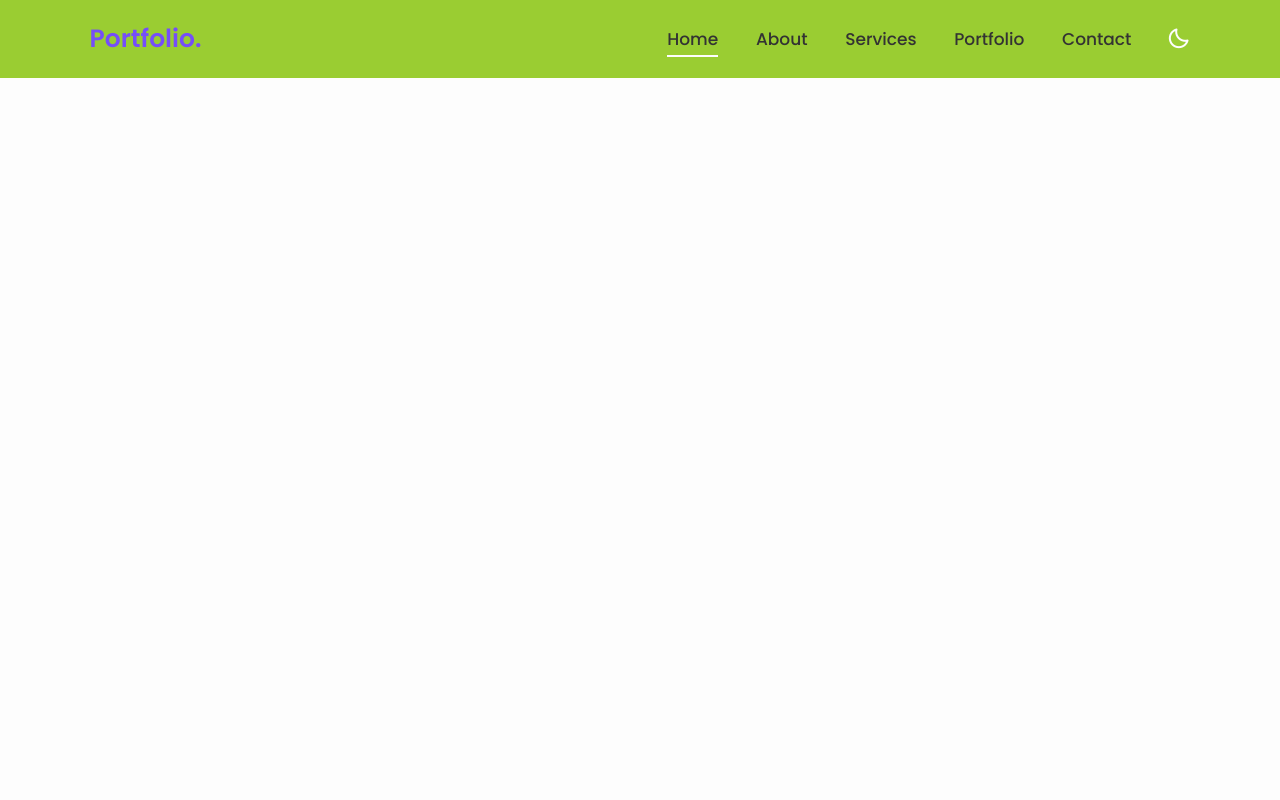
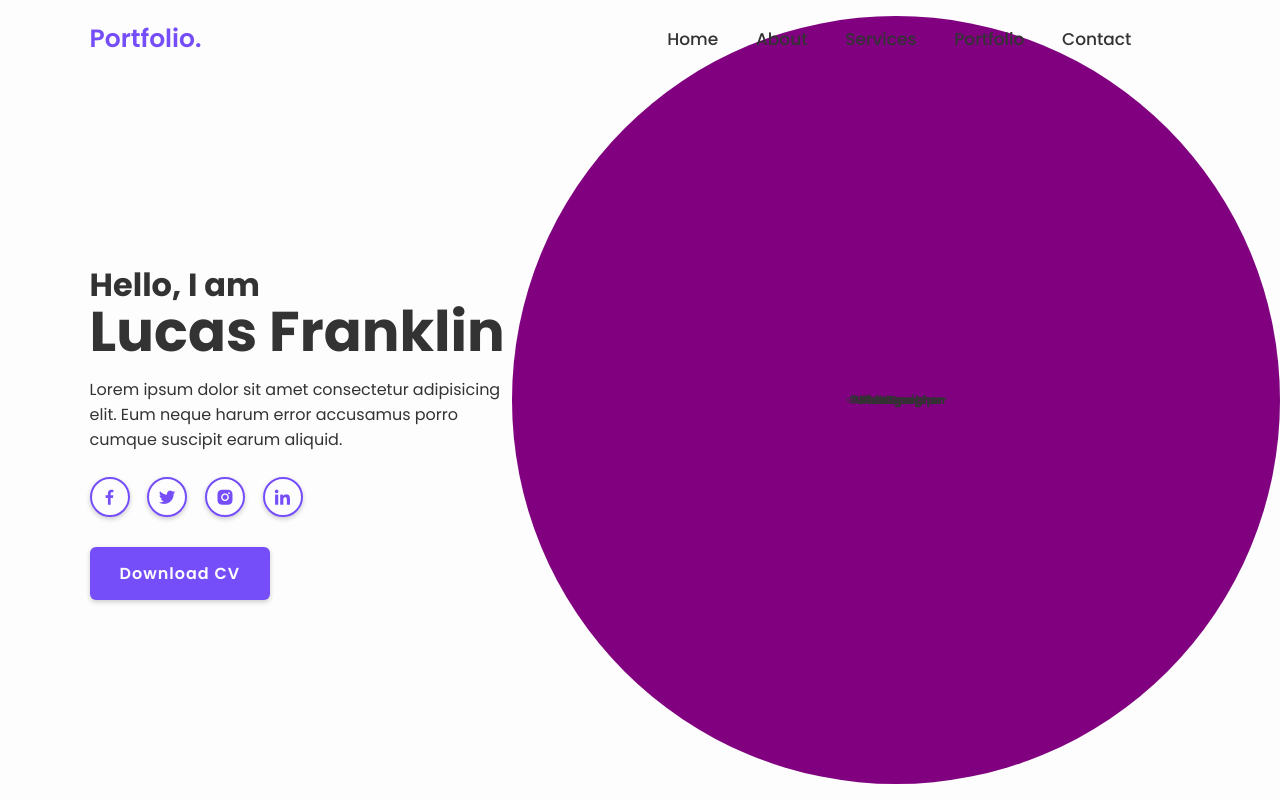
Before and after one commit to Meysa0356/Meysa0356, a PHP site: page / in a window 1280 px wide. Run offline with PHP 8.4, Linux system fonts and the light colour scheme.

Commit message:
Perubahan 5

```diff
--- a/css/style.css
+++ b/css/style.css
@@ -35,7 +35,7 @@
     left: 0;
     width: 100%;
     padding: 2rem 7%;
-    background: yellowgreen;
+    background: transparent;
     display: flex;
     align-items: center;
     z-index: 100;
@@ -72,3 +72,106 @@
     color: var(--white-color);
     cursor: pointer;
 }
+
+section{
+     min-height: 100vh;
+     padding: 10rem 7% 2rem;
+}
+
+.home{
+    display: flex;
+    align-items: center;
+}
+
+.home .home-content{
+    max-width: 44rem;
+}
+
+.home-content h3{
+    font-size: 3.2rem;
+    font-weight: 700;
+    line-height: .3;
+
+}
+
+.home-content h1{
+    font-size: 5.6rem;
+    font-weight: 700;
+    margin-bottom: .3rem;
+}
+
+.home-content p{
+    font-size: 1.6rem;
+}
+
+.home-content .social-media a{
+    display: inline-flex;
+    justify-content: center;
+    align-items: center;
+    width: 4rem;
+    height: 4rem;
+    background: transparent;
+    border: .2rem solid var(--main-color);
+    border-radius: 50%;
+    box-shadow: 0 .2rem .5rem var(--shadow-color);
+    font-size: 2rem;
+    color: var(--main-color);
+    margin: 2.5rem 1.5rem 3rem 0;
+    transition: .5s ease;
+}
+
+.home-content .social-media a:hover{
+    background: var(--main-color);
+    color: var(--white-color)
+}
+
+.btn{
+    display: inline-block;
+    padding: 1.2rem 2.8rem;
+    background: var(--main-color);
+    border-radius: .6rem;
+    box-shadow: 0 .2rem .5rem var(--shadow-color);
+    font-size: 1.6rem;
+    color: var(--white-color);
+    letter-spacing: .1rem;
+    font-weight: 600;
+    border: .2rem solid transparent;
+    transition: .5s ease;
+}
+
+
+.btn:hover{
+    background: transparent;
+    color: var(--main-color);
+    border-color: var(--main-color);
+}
+
+.home .profession-container{
+    position: absolute;
+    top: 50%;
+    right: 0;
+    transform: translateY(-50%);
+    width: 768px;
+    height: 768px;
+    overflow: hidden;
+    pointer-events: none;
+}
+
+.home .profession-container .profession-box{
+    position: absolute;
+    top: 0;
+    right: 0;
+    width: 768px;
+    height: 768px;
+    background: purple;
+    border-radius: 50%;
+    display: flex;
+    justify-content: center;
+    align-items: center;
+}
+
+.home .profession-box .profession{
+    position: absolute;
+    display: flex;
+    align-items: center;
+}
--- a/index.html
+++ b/index.html
@@ -6,11 +6,13 @@
     <title>Meysa</title>
   </head>
 
+  <!-- box icons -->
+  <link
+    href="https://unpkg.com/boxicons@2.1.4/css/boxicons.min.css"
+    rel="stylesheet"
+  />
 
-  <!-- box icons -->
-  <link href='https://unpkg.com/boxicons@2.1.4/css/boxicons.min.css' rel='stylesheet'>
-
-  <link rel="stylesheet" href="css/style.css">
+  <link rel="stylesheet" href="css/style.css" />
   <body>
     <!-- header design -->
     <header class="header">
@@ -28,7 +30,46 @@
     </header>
 
     <!-- home section design -->
-    <section class="home" id="home"></section>
+    <section class="home" id="home">
+      <div class="home-content">
+        <h3>Hello, I am</h3>
+        <h1>Lucas Franklin</h1>
+        <p>
+          Lorem ipsum dolor sit amet consectetur adipisicing elit. Eum neque
+          harum error accusamus porro cumque suscipit earum aliquid.
+        </p>
+
+        <div class="social-media">
+            <a href="#"><i class='bx bxl-facebook'></i></a>
+            <a href="#"><i class='bx bxl-twitter'></i></a>
+            <a href="#"><i class='bx bxl-instagram-alt'></i></a>
+            <a href="#"><i class='bx bxl-linkedin'></i></a>
+        </div>
+
+        <a href="" class="btn">Download CV</a>
+      </div>
+
+      <div class="profession-container">
+        <div class="profession-box">
+          <div class="profession">
+              <i class='bx bx-code-alt'></i>
+              <h3>Web Developer</h3>
+          </div>
+          <div class="profession">
+            <i class='bx bx-camera'></i>
+            <h3>Photographer</h3>
+        </div>
+        <div class="profession">
+          <i class='bx bx-palette'></i>
+          <h3>Web Designer</h3>
+      </div>
+      <div class="profession">
+        <i class='bx bx-video-recording'></i>
+        <h3>Videographer</h3>
+    </div>
+        </div>
+      </div>
+    </section>
 
     <!-- custom js -->
     <script src="js/script.js"></script>
```
Lines whose indentation alone changed are shown as unchanged.
